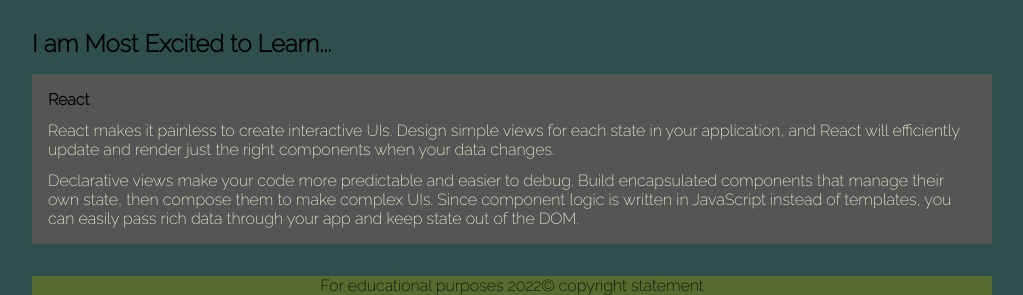
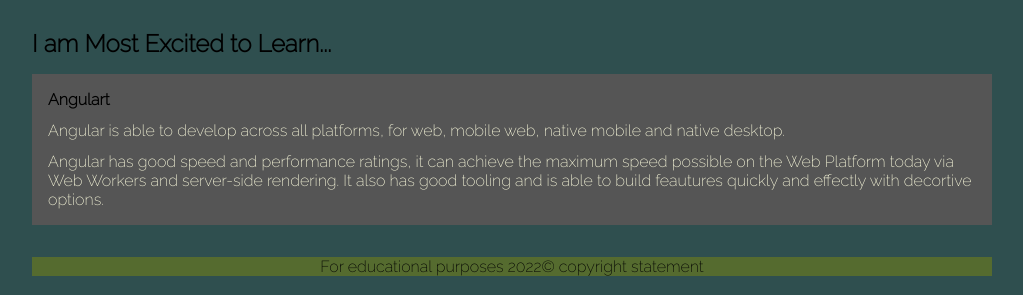
Before and after one commit to annachoules/Intailproject, a plain HTML site: page index.html in a window 1280 px wide. Shown: the part 585-880 px from the top of the page, without its empty margins (128-1151 px from the left). Drawn offline with Linux system fonts and the light colour scheme.

Commit message:
Update index.html

```diff
--- a/index.html
+++ b/index.html
@@ -69,13 +69,12 @@
       <section id="interest">
         <h2>I am Most Excited to Learn...</h2>
         <div class="greyBox">
-          <h4>React</h4>
+          <h4>Angulart</h4>
           <p>
-            React makes it painless to create interactive UIs. Design simple views for each state in your application, and React will efficiently update and render just the right components when your data changes.
+            Angular is able to develop across all platforms, for web, mobile web, native mobile and native desktop.
           </p>
           <p>
-            Declarative views make your code more predictable and easier to debug.
-            Build encapsulated components that manage their own state, then compose them to make complex UIs. Since component logic is written in JavaScript instead of templates, you can easily pass rich data through your app and keep state out of the DOM.
+            Angular has good speed and performance ratings, it can achieve the maximum speed possible on the Web Platform today via Web Workers and server-side rendering. It also has good tooling and is able to build feautures quickly and effectly with decortive options.
           </p>
         </div>
       </section>
```
